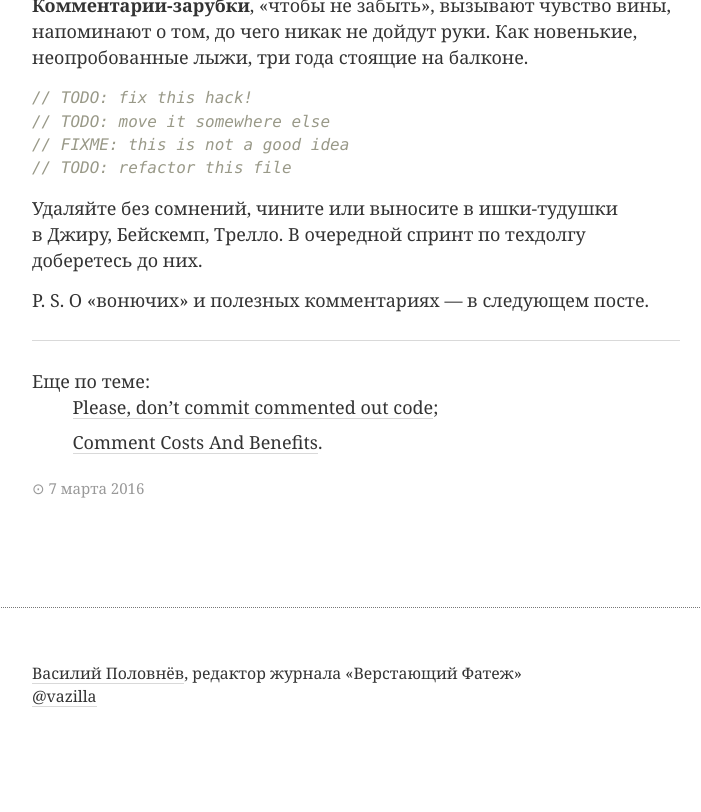
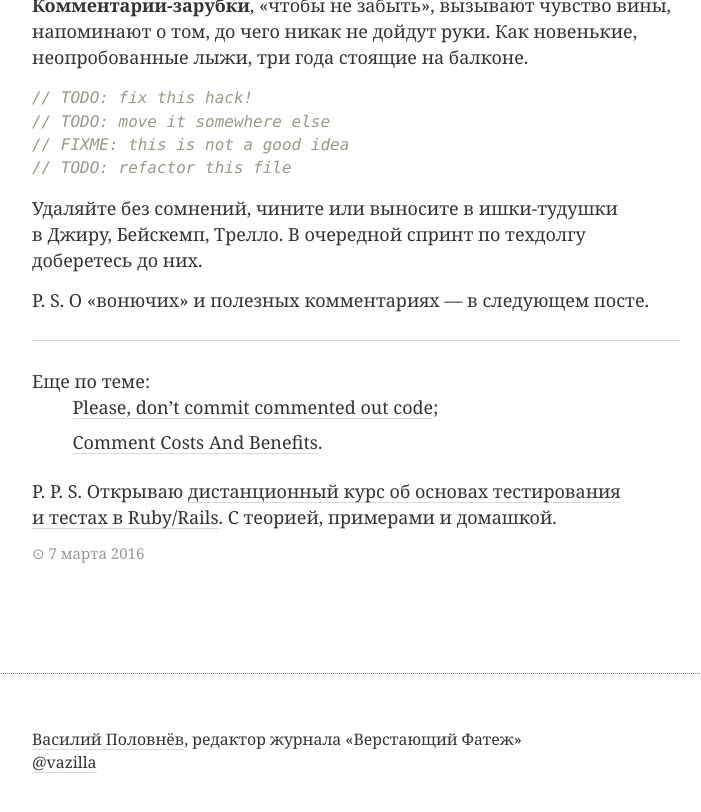
Before and after one commit to vast/vast.github.io, a Jekyll site: the page built from _posts/2016-03-07-stop-comments.md, in a window 1280 px wide and 900 px high, scrolled down 1210 px. Shown: the top 812 px of the window, without its empty margins (40-741 px from the left). Built offline with Jekyll 4.4.1, drawn with Linux system fonts in a browser that asks for light colours.

Commit message:
open subscription

```diff
--- a/_layouts/default.html
+++ b/_layouts/default.html
@@ -26,6 +26,17 @@
     </header>
     <div class="post-contents">
       {{ content }}
+
+      <p>
+        {% if page.has_ps %}
+          P. P. S.
+        {% else %}
+          P. S.
+        {% endif %}
+
+        Открываю <a href="/tests/">дистанционный курс об&nbsp;основах тестирования и&nbsp;тестах в&nbsp;Ruby/Rails</a>.
+        С&nbsp;теорией, примерами и домашкой.
+      </p>
     </div>
     <footer class="post-meta">
       <small class="post-date">
```
Also changed, not shown: _posts/2015-01-20-optimus-prime-css-part-1.md (+1 -0 lines), _posts/2015-02-05-optimus-prime-css-part-2.md (+1 -0 lines), _posts/2016-03-07-stop-comments.md (+1 -0 lines).
